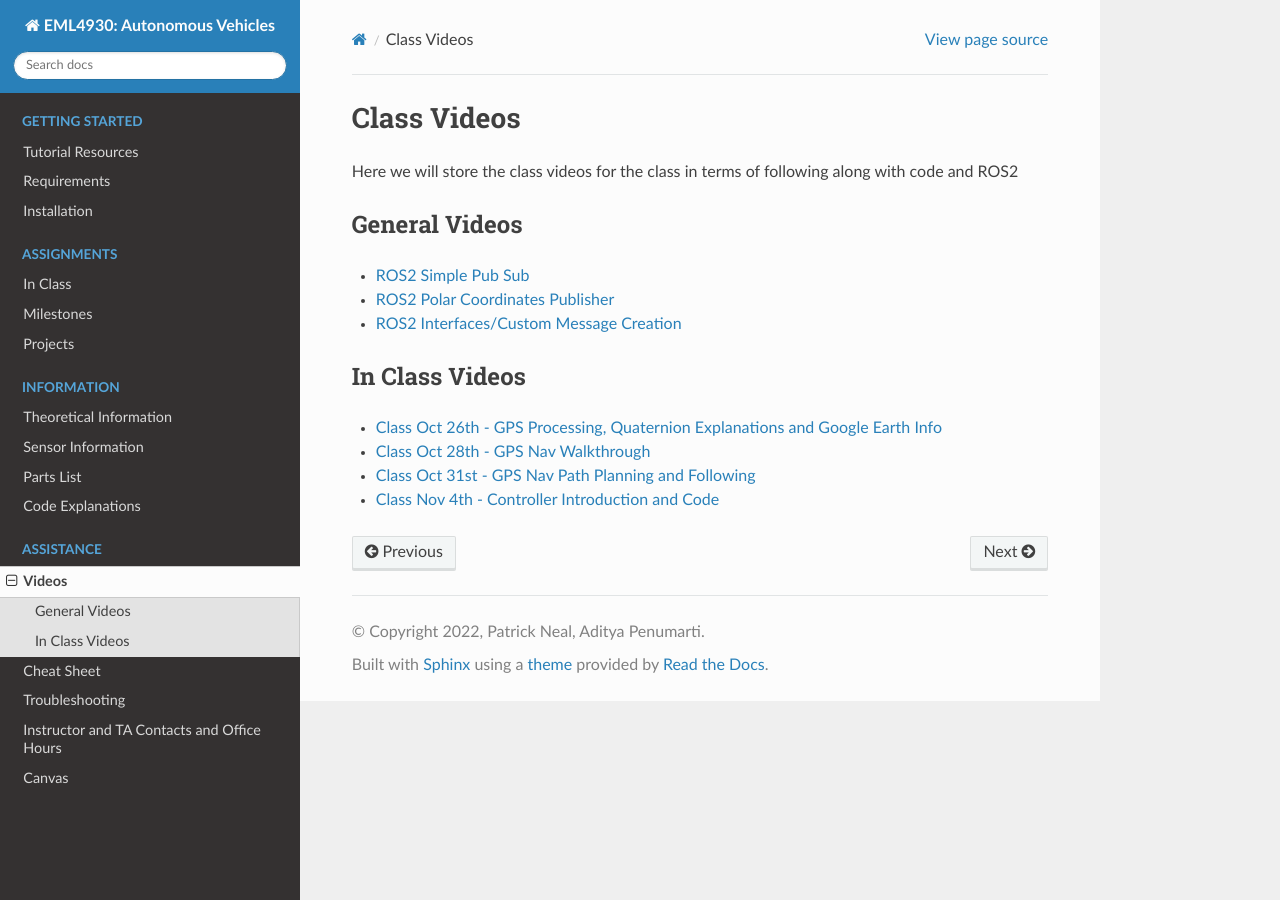
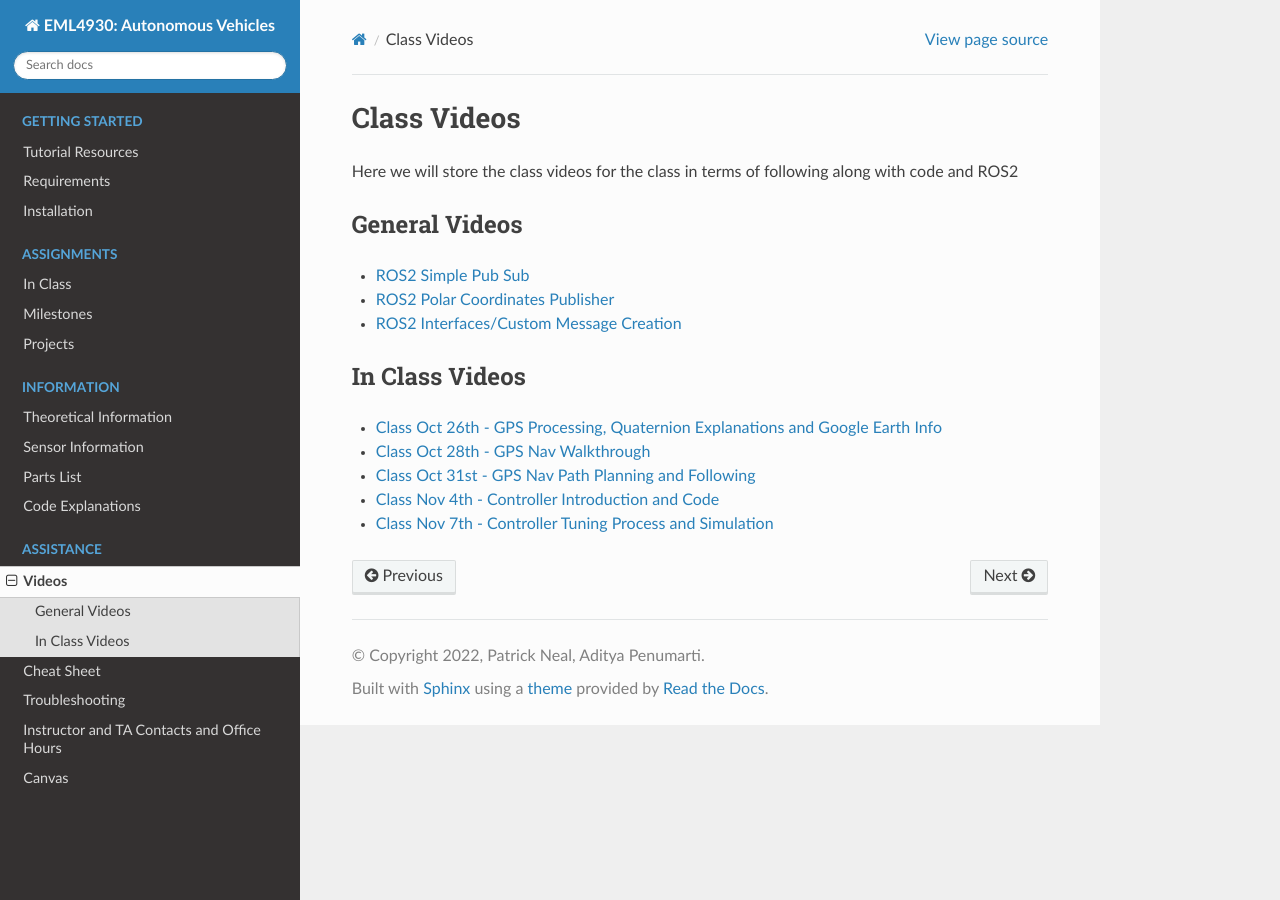
Before and after one commit to av-mae-uf/av1tenth-docs, a Sphinx documentation site: the page built from docs/assistance/videos.rst, in a window 1280 px wide. Built offline with Sphinx 7.4.7 and the Read the Docs theme 2.0.0, drawn with Linux system fonts in a browser that asks for light colours.

Commit message:
Adding nov 7th video

```diff
--- a/docs/assistance/videos.rst
+++ b/docs/assistance/videos.rst
@@ -19,3 +19,4 @@ In Class Videos
 * `Class Oct 28th - GPS Nav Walkthrough <http://www.ccrane3.com/eml4930AV/videos/221028_eml4930.mp4>`_
 * `Class Oct 31st - GPS Nav Path Planning and Following <http://www.ccrane3.com/eml4930AV/videos/221031_eml4930.mp4>`_
 * `Class Nov 4th - Controller Introduction and Code <http://www.ccrane3.com/eml4930AV/videos/221104_eml4930.mp4>`_
+* `Class Nov 7th - Controller Tuning Process and Simulation <http://www.ccrane3.com/eml4930AV/videos/221107_eml4930.mp4>`_
```
